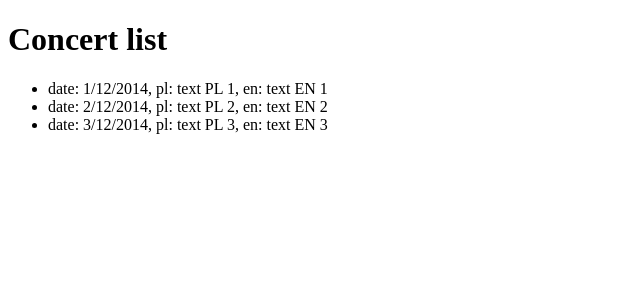
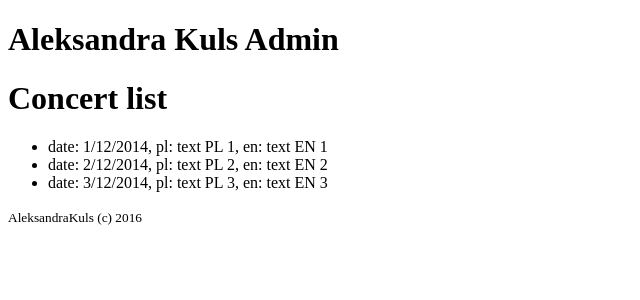
Before and after one commit to kubenstein/aleksandrakuls.com-admin, a React app: page / in a window 1280 px wide. Shown: the top 300 px of the page, without its empty margins (0-640 px from the left). Built offline with nearby package versions, Linux system fonts and the light colour scheme.

Commit message:
add footer and header

```diff
--- a/src/components/app.jsx
+++ b/src/components/app.jsx
@@ -1,10 +1,16 @@
 import React from 'react'
 import ConcertList from './concert-list.jsx'
+import Header from './header.jsx'
+import Footer from './footer.jsx'
 
 export default class App extends React.Component {
   render() {
     return (
-      <ConcertList />
-    );
+      <div>
+        <Header />
+        <ConcertList />
+        <Footer />
+      </div>
+    )
   }
 }
--- /dev/null
+++ b/src/components/footer.jsx
@@ -0,0 +1,9 @@
+import React from 'react'
+
+export default class Footer extends React.Component {
+  render() {
+    return (
+      <small>AleksandraKuls (c) 2016</small>
+    )
+  }
+}
--- /dev/null
+++ b/src/components/header.jsx
@@ -0,0 +1,9 @@
+import React from 'react'
+
+export default class Header extends React.Component {
+  render() {
+    return (
+      <h1>Aleksandra Kuls Admin</h1>
+    )
+  }
+}
```
